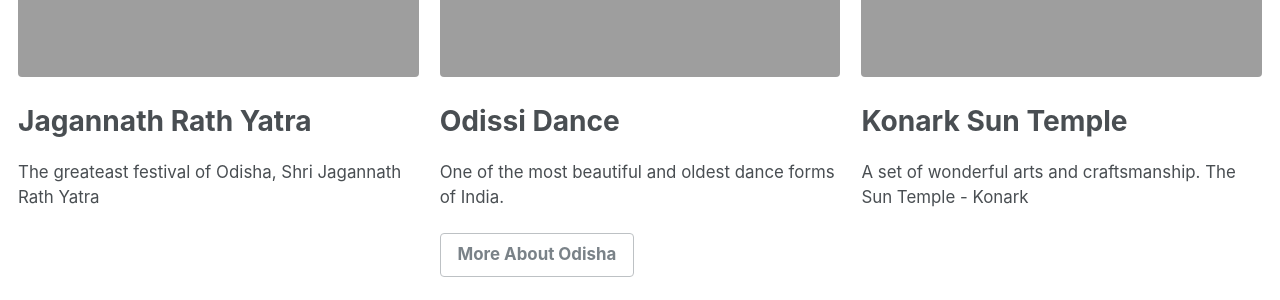
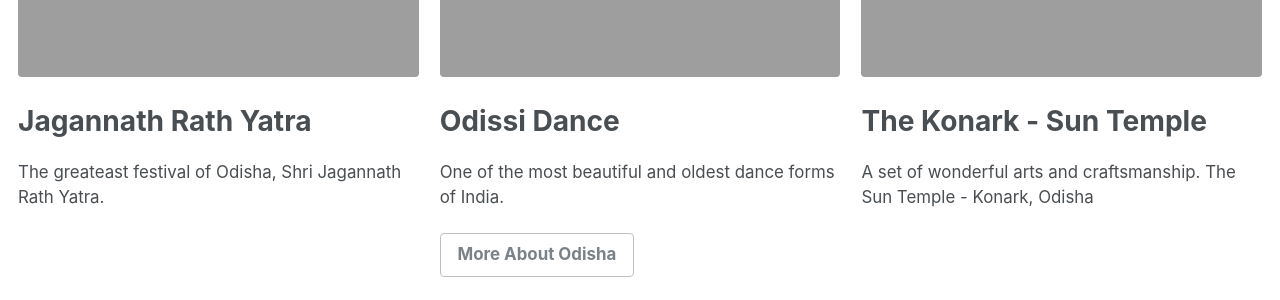
Before and after one commit to bhargavachary/bhargavachary.github.io, a Jekyll site: the page built from _pages/favorites.md, in a window 1280 px wide. Shown: the part 1111-1411 px from the top of the page. Built offline with Jekyll 4.4.1, drawn with Linux system fonts in a browser that asks for light colours.

Commit message:
no message

```diff
--- a/_pages/favorites.md
+++ b/_pages/favorites.md
@@ -22,18 +22,18 @@ feature_row:
   - image_path: f1.jpg
     alt: "Jagannath Rath Yatra"
     title: "Jagannath Rath Yatra"
-    excerpt: "The greateast festival of Odisha, Shri Jagannath Rath Yatra"
+    excerpt: "The greateast festival of Odisha, Shri Jagannath Rath Yatra."
   - image_path: f2.jpg
-    alt: "Odissi Dance"
+    alt: "The Odissi Dance"
     title: "Odissi Dance"
     excerpt: "One of the most beautiful and oldest dance forms of India."
     url: /2015/10/04/odisha-the-land-slighty-unknown.html
     btn_label: "More About Odisha"
     btn_class: "btn--inverse"
   - image_path: f3.jpg
-    alt: "Konark Sun Temple"
-    title: "Konark Sun Temple"
-    excerpt: "A set of wonderful arts and craftsmanship. The Sun Temple - Konark"
+    alt: "The Konark - Sun Temple"
+    title: "The Konark - Sun Temple"
+    excerpt: "A set of wonderful arts and craftsmanship. The Sun Temple - Konark, Odisha"
 
 feature_row2:
   - image_path: f4.jpg
```
